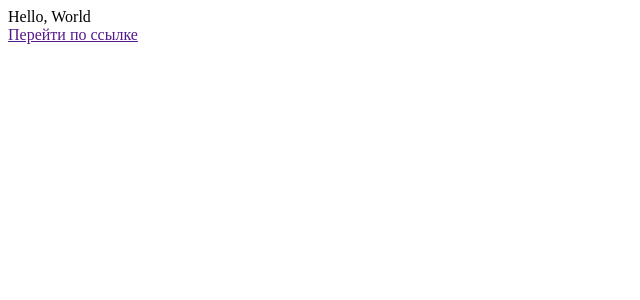
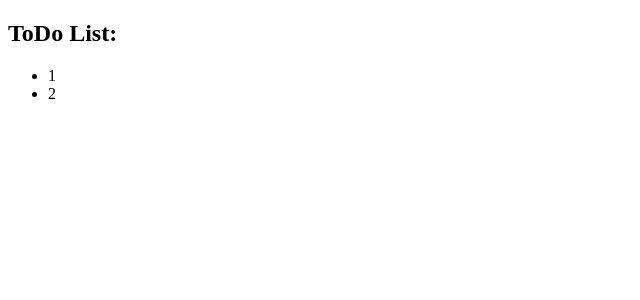
Before and after one commit to WebHeroSchool/React_proj-1, a React (Create React App) app in the folder todo/: page / in a window 1280 px wide. Shown: the top 300 px of the page, without its empty margins (0-640 px from the left). Built offline with nearby package versions, Linux system fonts and the light colour scheme.

Commit message:
create React-компонент

```diff
--- a/todo/src/App.js
+++ b/todo/src/App.js
@@ -1,11 +1,13 @@
 import React from 'react'
 
-const element = [<div>
-  Hello, World
-</div>,
-<a href="">
-  Перейти по ссылке
-</a>
-];
+const ItemList = () => (<ul>
+  <li>1</li>
+  <li>2</li>
+</ul>)
 
-export {element}
+const App = () => (<div>
+  <h2>ToDo List: </h2>
+  <ItemList />
+</div>)
+
+export default App
--- a/todo/src/index.js
+++ b/todo/src/index.js
@@ -1,5 +1,5 @@
 import React from 'react';
 import ReactDOM from 'react-dom';
-import {element} from './App';
+import App from './App';
 
-ReactDOM.render(element,  document.getElementById('root'));
+ReactDOM.render(<App />,  document.getElementById('root'));
```
